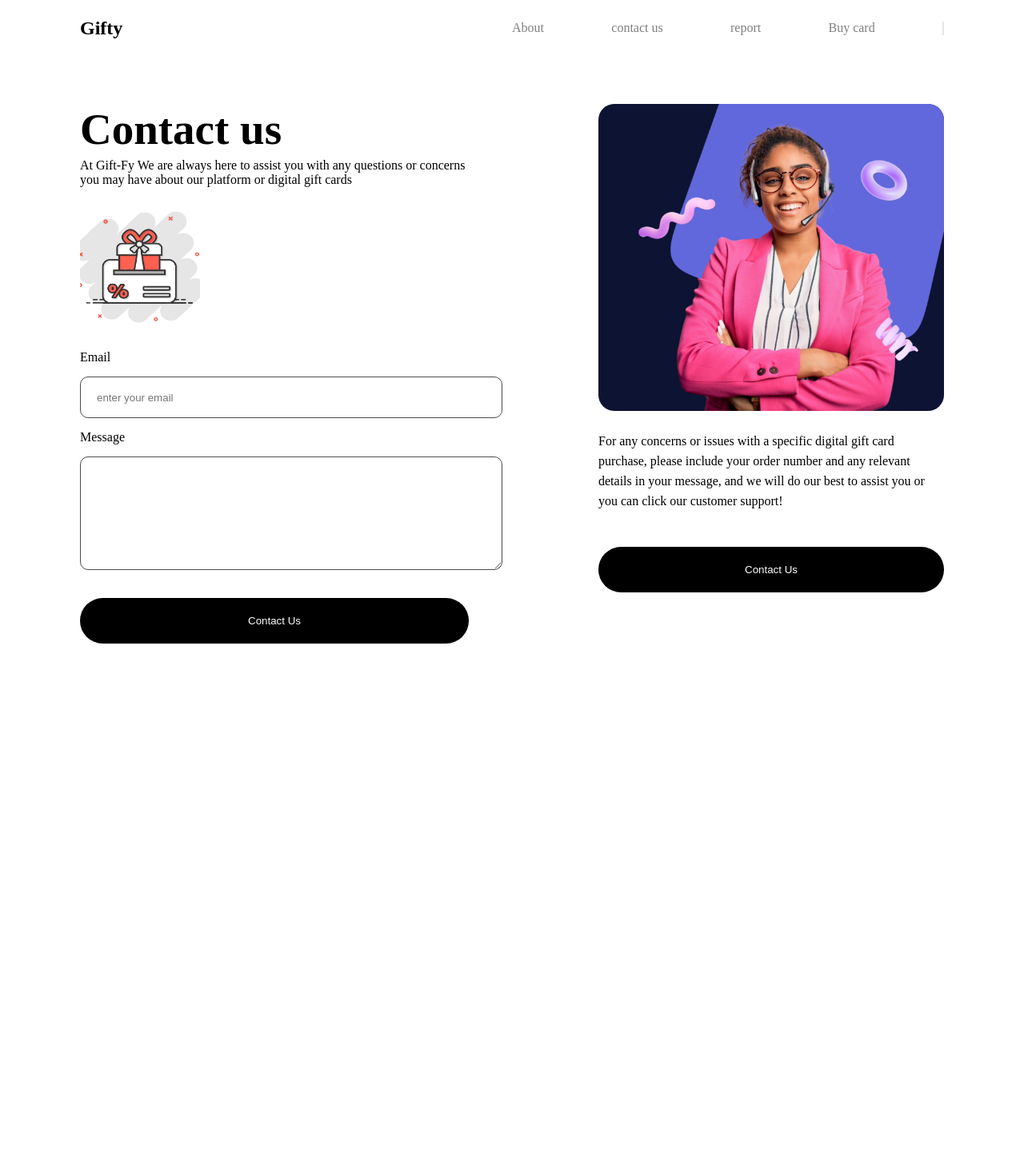
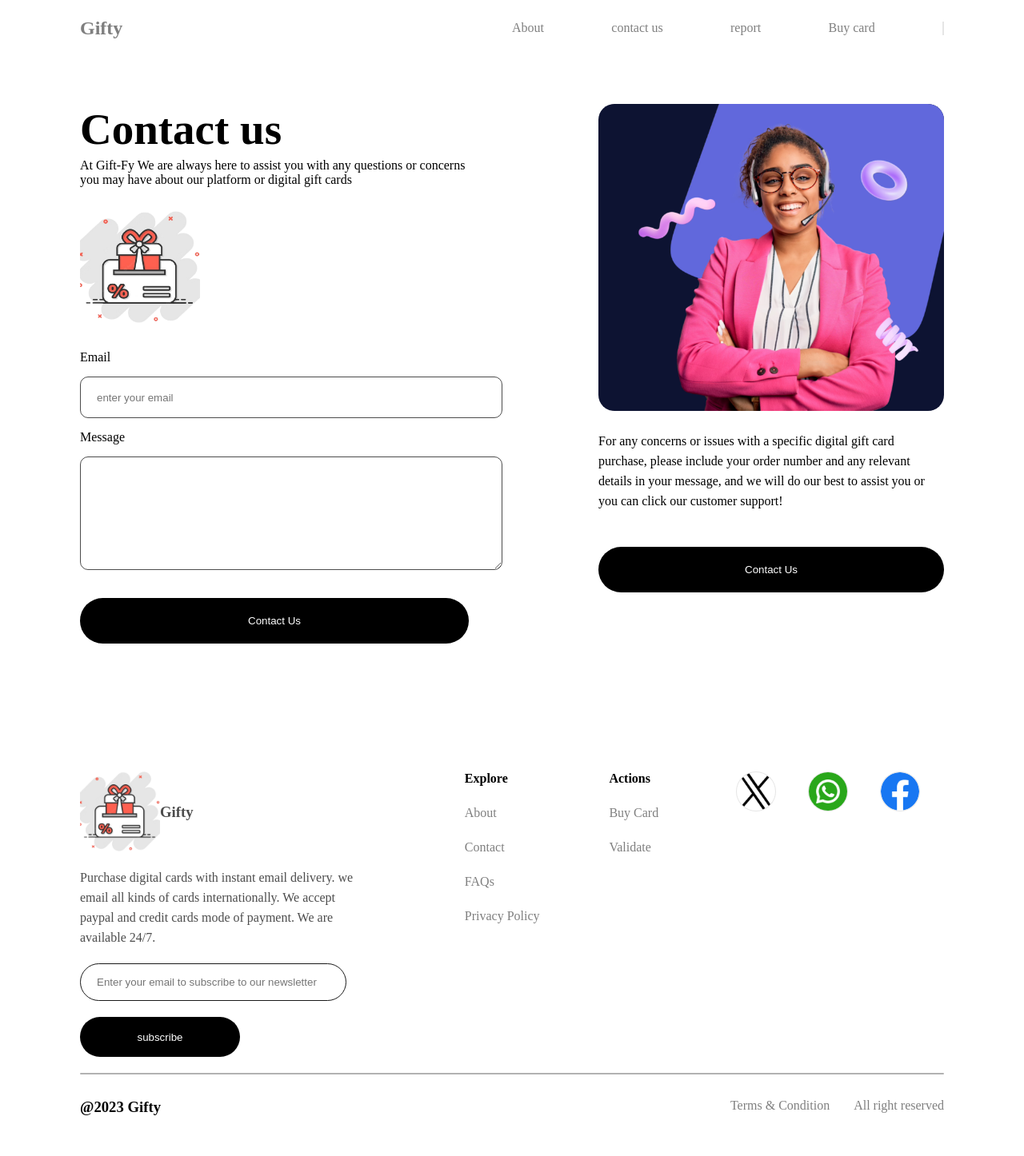
Before and after one commit to stephcodess/giftcardWeb, a PHP site: page /contactUs.html in a window 1280 px wide. Shown: the whole page at 80% size. Before the commit the page ends 805 px from the top, so only its background shows below. Run offline with PHP 8.4, Linux system fonts and the light colour scheme; some libraries are stand-ins or nearby versions.

Commit message:
new push

```diff
--- a/contactUs.html
+++ b/contactUs.html
@@ -16,11 +16,11 @@
     <header class="general-header">
         <div class="header-inner">
             <!-- <img src="images/ebay.png" alt="all" /> -->
-            <h2>Gifty</h2>
+            <h2><a href="index.html">Gifty</a></h2>
             <nav class="header-nav">
                 <ul>
-                    <li><a>About</a></li>
-                    <li href="contactUs.html"><a>contact us</a></li>
+                    <li><a href="about.html">About</a></li>
+                    <li ><a href="contactUs.html">contact us</a></li>
                     <li><a>report</a></li>
                     <li><a>Buy card</a></li>
                     <li><button ><img src="" alt="" /></button></li>
@@ -28,6 +28,35 @@
             </nav>
         </div>
     </header>
+    <div class="header-sidebar">
+        <div class="inner"
+        data-aos="fade-left"
+        >
+            <div class="toggle-close">
+                <div class="close-sidebar-btn"><img width="50px" height="50px" src="images/close.png" alt="" /></div>
+            </div><br>
+
+            <div class="sidebar-menu">
+                <p class=""><span class="">Quick</span> Links</p>
+                <br><br>
+                <div class="css-1f20h8m">
+                    <p><img src="images/home-icon-silhouette.png" alt="" />Home</p>
+                </div>
+                <div class="css-1f20h8m">
+                    <p><img src="images/exclamation-mark.png" alt="" />About</p>
+                </div>
+                <div class="css-1f20h8m">
+                    <p><img src="images/mail.png" alt="" />Contact</p>
+                </div>
+                <div class="css-1f20h8m">
+                    <p><img src="images/dollar-symbol.png" alt="" />Buy</p>
+                </div>
+                <div class="css-1f20h8m">
+                    <p><img src="images/check.png" alt="" />Validate</p>
+                </div>
+            </div>
+        </div>
+    </div>
 
     <!-- header ends -->
     <section class="contact-page">
@@ -58,7 +87,85 @@
             </div>
         </div>
     </section>
+    <footer>
+        <div class="column-1">
+            <div class="footer-child child-1">
+                <div class="footer-Logo">
+                    <img src="images/giftyLogo.png" alt="yvuydv" />
+                    <h3>Gifty</h3>
+                </div>
+                <p>Purchase digital cards with instant email delivery. we email all kinds of cards internationally. We
+                    accept paypal and credit cards mode of payment. We are available 24/7.</p>
+                <div>
+                    <input type="text" placeholder="Enter your email to subscribe to our newsletter" />
+                </div>
+                <button>subscribe</button>
+            </div>
+            <div class="footer-child child-2">
+                <div>
+                    <h4>Explore</h4>
+                    <nav>
+                        <ul>
+                            <li>About</li>
+                            <li>Contact</li>
+                            <li>FAQs</li>
+                            <li>Privacy Policy</li>
+                        </ul>
+                    </nav>
+                </div>
+                <div>
+                    <h4>Actions</h4>
+                    <nav>
+                        <ul>
+                            <li>Buy Card</li>
+                            <li>Validate</li>
+                        </ul>
+                    </nav>
+                </div>
+            </div>
+            <div class="footer-child child-3">
+                <div class="social-contacts">
+                    <button><img src="images/twitter.png" alt="twitter" /></button>
+                    <button><img src="images/whatsapp.png" alt="whatsapp" /></button>
+                    <button><img src="images/facebook(1).png" alt="facebook" /></button>
+                </div>
+            </div>
+        </div>
+        <div class="column-2">
+            <div class="horizontal-divider">
+            </div>
+            <div class="footer-text">
+                <h3>@2023 Gifty</h3>
+                <div>
+                    <a href="">Terms & Condition</a>
+                    <a href=""> All right reserved</a>
+                </div>
+            </div>
+        </div>
+    </footer>
     <script src="main.js"></script>
+    <script>
+        let hamburgerBtn = document.querySelector(".hamburger");
+        let sideBarCloseBtn = document.querySelector(".close-sidebar-btn");
+        let sidebar = document.querySelector(".header-sidebar");
+        var sidebarOpen = false;
+
+        sideBarCloseBtn.addEventListener("click", () => {
+            if (sidebarOpen) {
+                sidebar.style.display = "none";
+                sidebarOpen = false
+            }
+        })
+
+        hamburgerBtn.addEventListener("click", () => {
+            if (!sidebarOpen) {
+                sidebar.style.display = "flex";
+                sidebarOpen = true;
+            }
+        })
+
+
+    </script>
     <script src="https://unpkg.com/aos@next/dist/aos.js"></script>
     <script>
         AOS.init();
--- a/index.css
+++ b/index.css
@@ -128,6 +128,24 @@ section{
 .header-sidebar .inner .sidebar-menu .css-1f20h8m{
     padding: 30px 0;
     border-bottom: 2px solid rgba(0, 0, 0, 0.3);
+}
+.header-sidebar .inner .sidebar-menu .css-1f20h8m p{
+    font-size: 20px;
+    display: flex;
+    flex-direction: row;
+    justify-content: flex-start;
+    align-items: center;
+    cursor: pointer;
+}
+.header-sidebar .inner .sidebar-menu .css-1f20h8m p:hover{
+    letter-spacing: 8px;
+    font-weight: bolder;
+    transition: 0.3s ease-in-out;
+}
+.header-sidebar .inner .sidebar-menu .css-1f20h8m img{
+    height: 15px;
+    width: 15px;
+    margin-right: 10px;
 }
 .hero-section{
     height: calc(100vh - 100px);
```
Also changed, not shown: about.html (+12 -10 lines), buy.html (+14 -11 lines), index.html (+9 -6 lines), purchase.html (+78 -19 lines).
